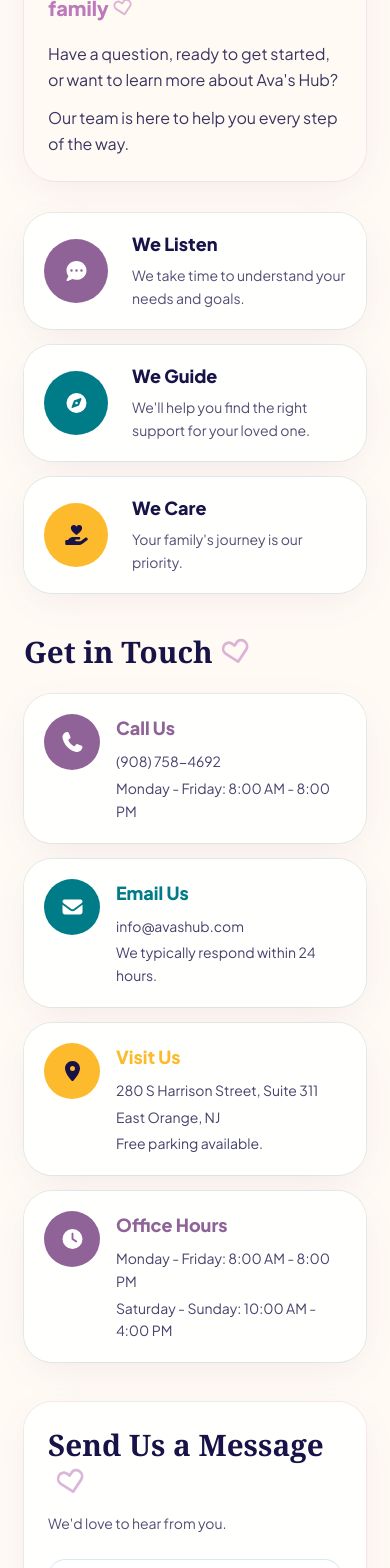
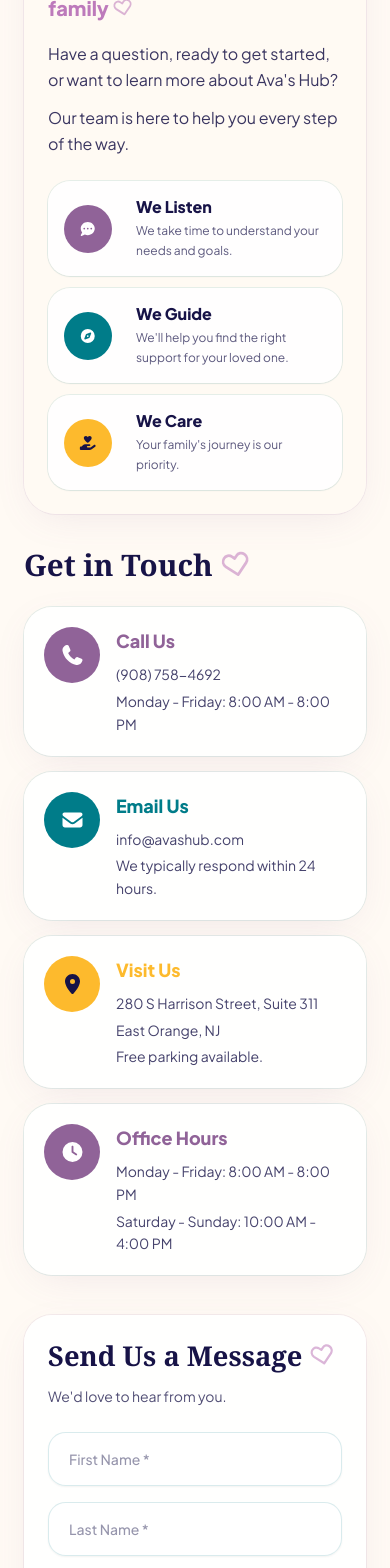
Before and after one commit to tasawur1/AvashubNJ, a Next.js app: page /contact in a window 390 px wide. Shown: the part 432-2000 px from the top of the page. Built offline with nearby package versions, Linux system fonts and the light colour scheme.

Commit message:
Polish mobile Contact hero layout

```diff
--- a/src/app/contact/page.tsx
+++ b/src/app/contact/page.tsx
@@ -283,32 +283,29 @@
             <p className="mt-3 text-base leading-relaxed text-brand-navy/85">
               Our team is here to help you every step of the way.
             </p>
-          </div>
-        </div>
-      </section>
-
-      <section className="px-6 pb-10">
-        <div className="space-y-4">
+            <div className="mt-6 space-y-3">
               {supportPrompts.map((item) => (
                 <article
                   key={item.title}
-              className="grid grid-cols-[4.5rem_1fr] items-center gap-4 rounded-[1.75rem] bg-white/95 p-5 shadow-card ring-1 ring-brand-teal/10"
+                  className="grid w-full grid-cols-[3.5rem_1fr] items-center gap-4 rounded-[1.4rem] bg-white/90 p-4 shadow-sm ring-1 ring-brand-teal/10"
                 >
                   <span
-                className={`flex h-16 w-16 items-center justify-center rounded-full ${toneStyles[item.tone].icon}`}
+                    className={`flex h-12 w-12 items-center justify-center rounded-full ${toneStyles[item.tone].icon}`}
                   >
-                <Icon name={item.icon} size="lg" />
+                    <Icon name={item.icon} size="sm" />
                   </span>
                   <div>
-                <h2 className="text-lg font-extrabold leading-tight text-brand-navy">
+                    <h3 className="text-base font-extrabold leading-tight text-brand-navy">
                       {item.title}
-                </h2>
-                <p className="mt-2 text-sm leading-relaxed text-brand-navy/75">
+                    </h3>
+                    <p className="mt-1 text-xs leading-relaxed text-brand-navy/70">
                       {item.description}
                     </p>
                   </div>
                 </article>
               ))}
+            </div>
+          </div>
         </div>
       </section>
 
@@ -356,10 +353,10 @@
         <div className="rounded-[1.75rem] bg-white/95 p-6 shadow-card ring-1 ring-brand-purple-deep/10">
           <h2
             id="mobile-message-heading"
-            className="font-serif text-[1.85rem] font-semibold leading-tight text-brand-navy"
+            className="flex flex-nowrap items-center gap-2 font-serif text-[clamp(1.45rem,7vw,1.75rem)] font-semibold leading-tight text-brand-navy"
           >
-            Send Us a Message
-            <span className="ml-2 text-brand-purple-bright/55">
+            <span className="min-w-0 shrink">Send Us a Message</span>
+            <span className="shrink-0 text-[0.9em] text-brand-purple-bright/55">
               <TiltedHeartOutline />
             </span>
           </h2>
```
Also changed, not shown: 2 other files (tests, documents, lock files or other folders). Lines whose indentation alone changed are shown as unchanged.
